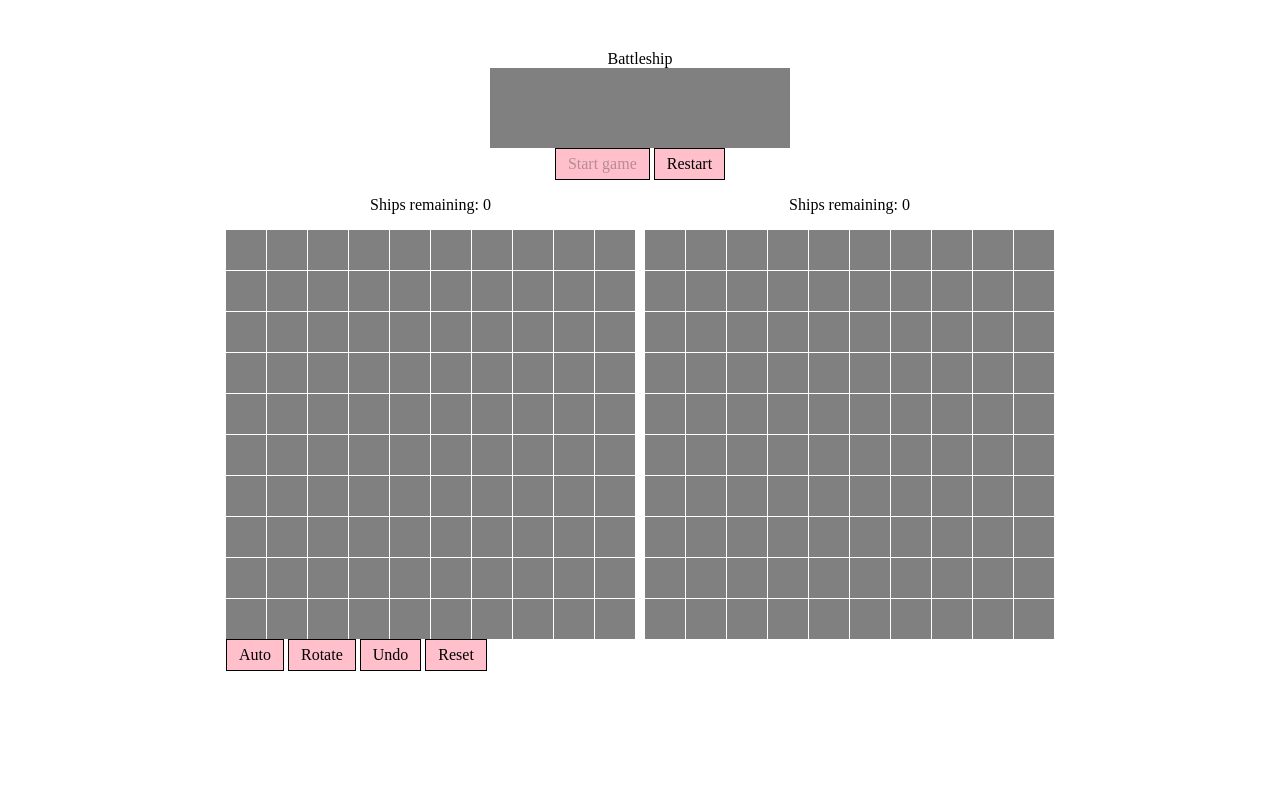
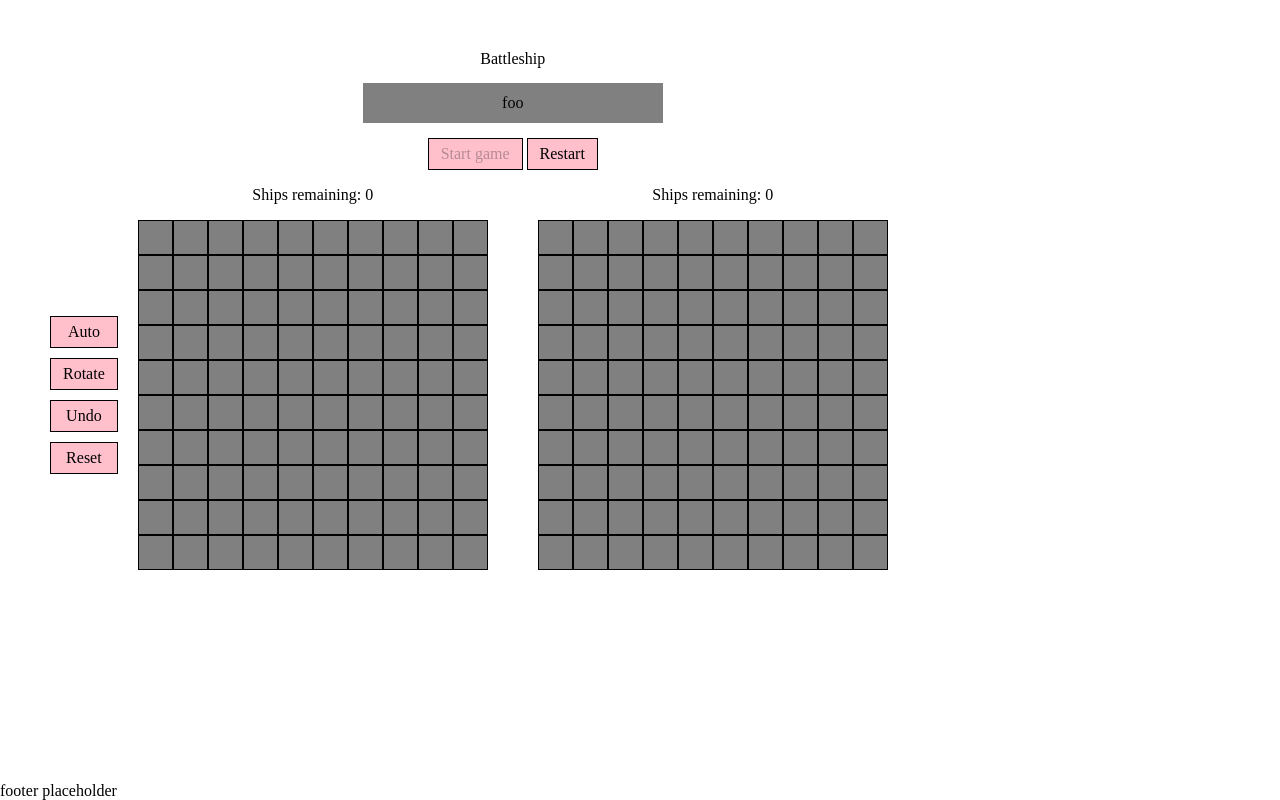
Before and after one commit to rchrd-0/battleship, a website built with webpack: page src/template.html in a window 1280 px wide. Built offline with nearby package versions, Linux system fonts and the light colour scheme.

Commit message:
[styling] general layout

```diff
--- a/src/modules/eventController.js
+++ b/src/modules/eventController.js
@@ -22,7 +22,7 @@ const initGameButtons = () => {
   const autoBtn = document.querySelector('#auto-ship');
   autoBtn.addEventListener('click', game.autoPlacePlayer);
 
-  const rotateBtn = document.querySelector('#rotate-ship');
+  const rotateBtn = document.querySelector('#rotate');
   rotateBtn.addEventListener('click', shipBuilder.switchAxis);
 
   const undoBtn = document.querySelector('#undo-ship');
--- a/src/style.css
+++ b/src/style.css
@@ -33,19 +33,30 @@ html {
   box-sizing: inherit;
 }
 
-/* body {
-
-} */
+body {
+  height: 100vh;
+  display: flex;
+  flex-direction: column;
+  justify-content: space-between;
+}
 
 main {
-  padding: 50px;
+  margin: 50px 0 0 50px;
+  display: flex;
+}
+
+header {
+  display: flex;
+  flex-direction: column;
+  justify-content: space-between;
+  align-items: center;
+  height: 120px;
+}
+
+#game {
   display: flex;
   flex-direction: column;
   align-items: center;
-}
-
-header {
-  flex: 1;
 }
 
 #game-info {
@@ -55,12 +66,12 @@ header {
   justify-content: center;
   align-items: center;
   background-color: grey;
-  height: 80px;
+  height: 30px;
 }
 
-#game {
+#board-space {
   display: flex;
-  gap: 10px;
+  gap: 50px;
 }
 
 button {
@@ -70,10 +81,11 @@ button {
 }
 
 .board {
+  height: 350px;
+  width: 350px;
   display: grid;
   grid-template-rows: repeat(10, 1fr);
   grid-template-columns: repeat(10, 1fr);
-  grid-gap: 1px;
 }
 
 .no-events {
@@ -89,9 +101,8 @@ button {
 }
 
 .board-cell {
-  height: 40px;
-  width: 40px;
   background-color: grey;
+  border: 1px solid black;
 }
 
 .board-cell.ship {
@@ -117,3 +128,15 @@ button {
 .game-over {
   filter: opacity(0.8) grayscale(75%);
 }
+
+#player-buttons {
+  margin: 170px 20px 0 0;
+  gap: 10px;
+  display: flex;
+  flex-direction: column;
+  justify-content: center;
+}
+
+.board-cell[data-x="0"][data-y="0"] {
+
+}
--- a/src/template.html
+++ b/src/template.html
@@ -8,36 +8,33 @@
   </head>
   <body>
     <main>
-      <header>Battleship</header>
-      <div id="game-info"></div>
+      <div id="player-buttons">
+        <button type="button" class="board-funcs" id="auto-ship">Auto</button>
+        <button type="button" class="board-funcs" id="rotate">Rotate</button>
+        <button type="button" class="board-funcs" id="undo-ship">Undo</button>
+        <button type="button" class="board-funcs" id="reset-ship">Reset</button>
+      </div>
+      <section id="game">
+        <header>
+          Battleship
+          <div id="game-info">foo</div>
           <div id="game-buttons">
             <button type="button" id="start-btn" disabled>Start game</button>
             <button type="button" id="restart-btn">Restart</button>
           </div>
-      <div id="game">
+        </header>
+        <div id="board-space">
           <div class="game-container" id="player-container">
             <div class="ship-counter">Ships remaining: 0</div>
-          <div class="board no-events" id="player-board" data-board="p1"></div>
-          <div id="player-buttons">
-            <button type="button" class="board-funcs" id="auto-ship">
-              Auto
-            </button>
-            <button type="button" class="board-funcs" id="rotate-ship">
-              Rotate
-            </button>
-            <button type="button" class="board-funcs" id="undo-ship">
-              Undo
-            </button>
-            <button type="button" class="board-funcs" id="reset-ship">
-              Reset
-            </button>
-          </div>
+            <div class="board" id="player-board" data-board="p1"></div>
           </div>
           <div class="game-container" id="com-container">
             <div class="ship-counter">Ships remaining: 0</div>
             <div class="board no-events" id="com-board" data-board="com"></div>
           </div>
         </div>
+      </section>
     </main>
+    <footer>footer placeholder</footer>
   </body>
 </html>
```
Also changed, not shown: dist/index.html, dist/main.js, dist/style.css. Lines whose indentation alone changed are shown as unchanged.
